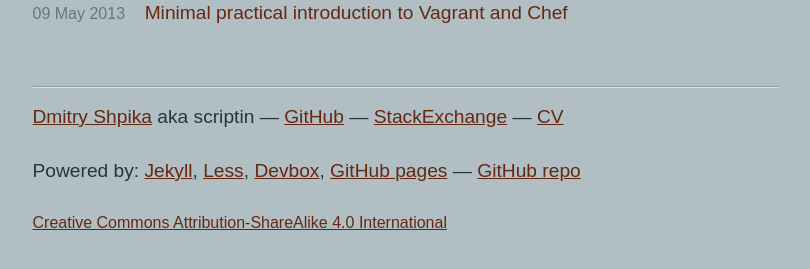
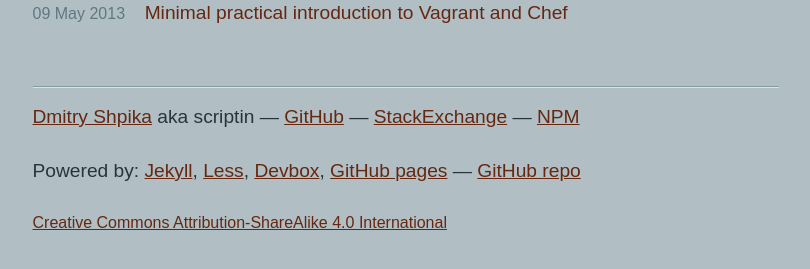
Before and after one commit to scriptin/scriptin.github.io, a Jekyll site: the page built from index.html, in a window 1280 px wide. Shown: the part 577-846 px from the top of the page, without its empty margins (234-1044 px from the left). Built offline with Jekyll 4.4.1, drawn with Linux system fonts in a browser that asks for light colours.

Commit message:
Replace stale CV link with NPM link

```diff
--- a/_data/template.yml
+++ b/_data/template.yml
@@ -8,8 +8,8 @@
     title: GitHub
   - url: https://stackexchange.com/users/224676/scriptin?tab=accounts
     title: StackExchange
-  - url: https://stackoverflow.com/cv/scriptin
-    title: CV
+  - url: https://www.npmjs.com/~scriptin
+    title: NPM
 
 license:
   url: https://creativecommons.org/licenses/by-sa/4.0/
```
